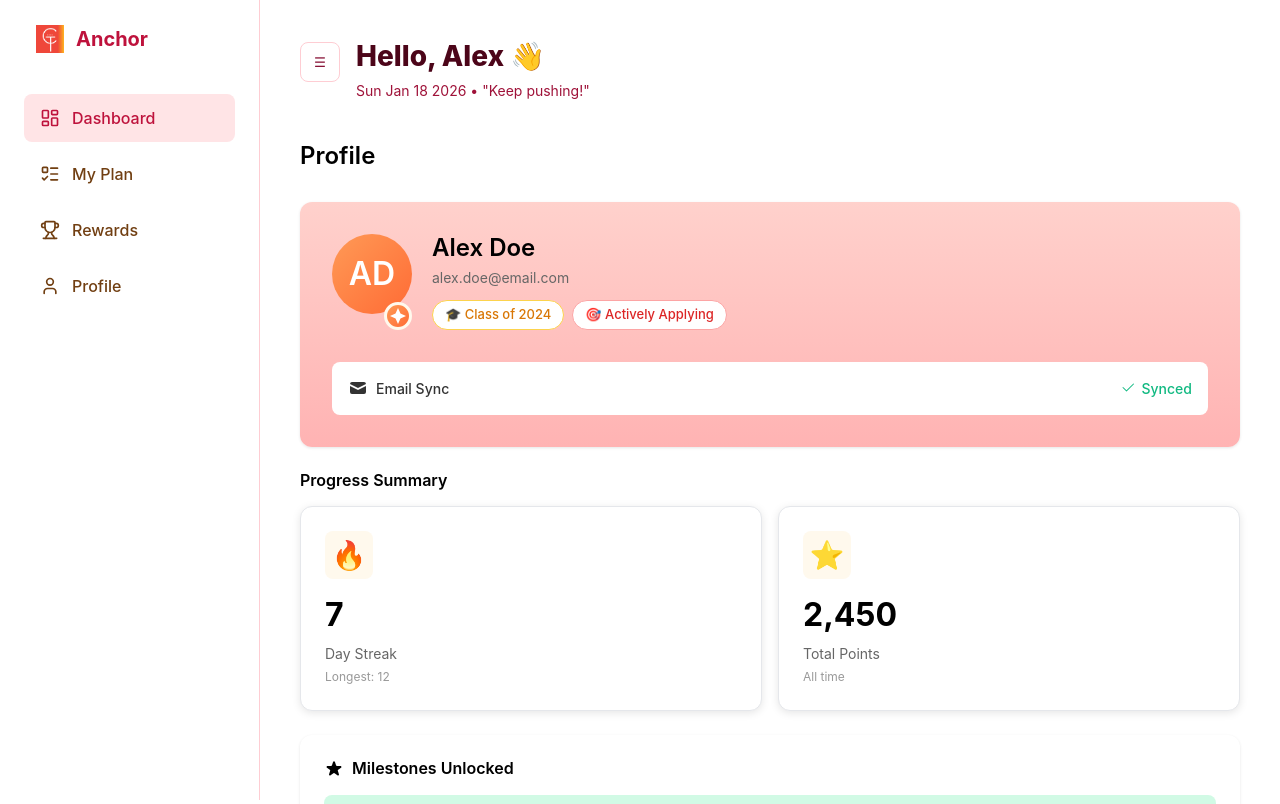
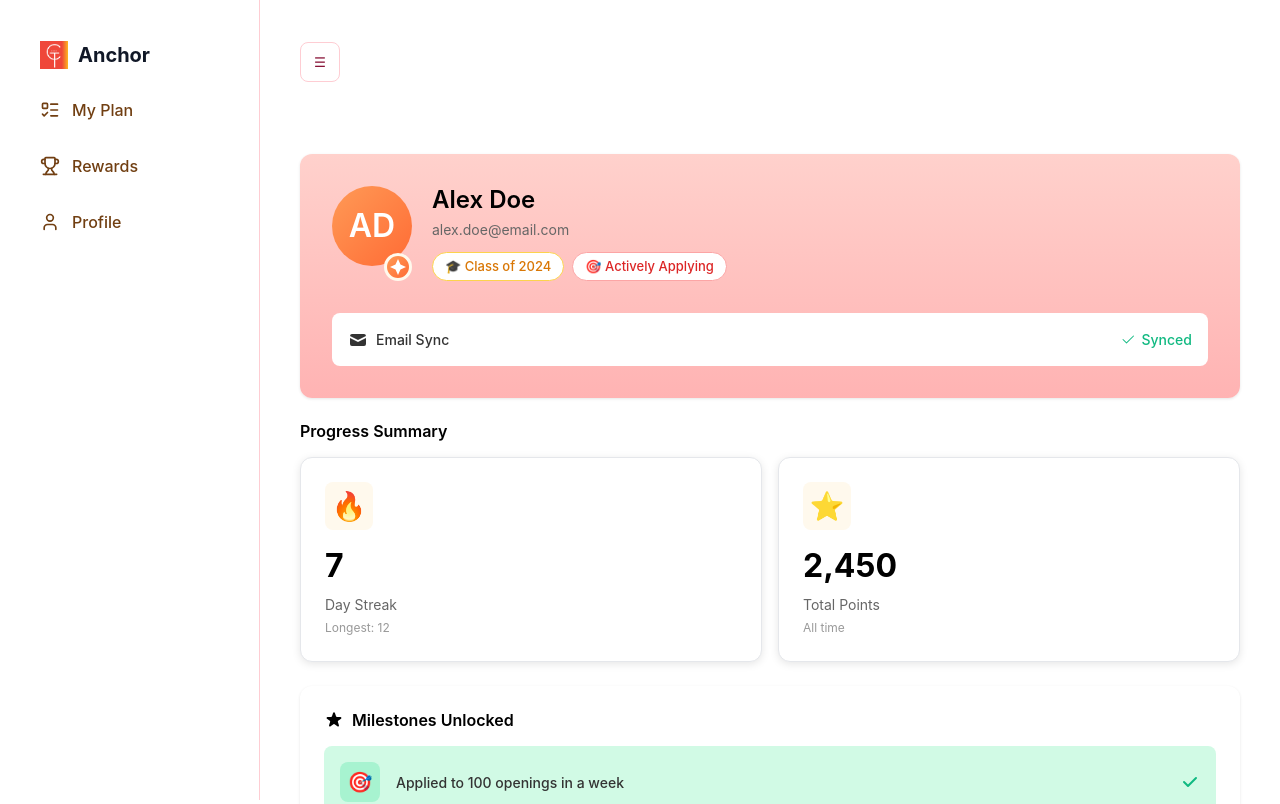
Before and after one commit to HemaDeekshitha/Anchor, a Next.js app in the folder web-frontend/website/: page /profile in a window 1280 px wide. Shown: the top 804 px of the page. Built offline with nearby package versions, Linux system fonts and the light colour scheme.

Commit message:
feat: Revamp dashboard UI with updated titles, improved layout, and enhanced sidebar navigation

```diff
--- a/web-frontend/website/src/components/LayoutWithSidebar.tsx
+++ b/web-frontend/website/src/components/LayoutWithSidebar.tsx
@@ -1,7 +1,8 @@
+// components/LayoutWithSidebar.tsx
 "use client";
 import React, { useEffect, useState } from "react";
-import Sidebar from "./Sidebar"; // Path as per your structure
-import styles from "./dashboard/dashboard.module.css"; // Using global layout styles
+import Sidebar from "./Sidebar";
+import styles from "./dashboard/dashboard.module.css";
 
 const LayoutWithSidebar = ({ children }: { children: React.ReactNode }) => {
   const [isSidebarOpen, setSidebarOpen] = useState(true);
@@ -23,19 +24,13 @@ const LayoutWithSidebar = ({ children }: { children: React.ReactNode }) => {
     <div className={styles.container}>
       <Sidebar isSidebarOpen={isSidebarOpen} hasMounted={hasMounted} />
       <main className={styles.mainContent}>
-        <header className={styles.header}>
-          <div className={styles.headerLeft}>
-            <button className={styles.menuBtn} onClick={handleToggle}>
-              ☰
-            </button>
-            <div className={styles.welcomeText}>
-              <h1>Hello, Alex 👋</h1>
-              <span className={styles.dateText}>
-                {new Date().toDateString()} • "Keep pushing!"
-              </span>
-            </div>
-          </div>
-        </header>
+        {/* 🔁 Only retains toggle button; no greeting */}
+        <div className={styles.header}>
+          <button className={styles.menuBtn} onClick={handleToggle}>
+            ☰
+          </button>
+        </div>
+
         {children}
       </main>
     </div>
--- a/web-frontend/website/src/components/Sidebar.tsx
+++ b/web-frontend/website/src/components/Sidebar.tsx
@@ -2,13 +2,8 @@
 "use client";
 import React from "react";
 import Link from "next/link";
-import {
-  LayoutDashboard,
-  ListTodo,
-  Trophy,
-  User,
-} from "lucide-react";
-import styles from "./dashboard/dashboard.module.css"; // Adjust the path based on your folder structure
+import { ListTodo, Trophy, User } from "lucide-react";
+import styles from "./dashboard/dashboard.module.css";
 
 interface SidebarProps {
   isSidebarOpen: boolean;
@@ -24,23 +19,28 @@ const Sidebar: React.FC<SidebarProps> = ({ isSidebarOpen, hasMounted }) => {
         !isSidebarOpen ? styles.sidebarCollapsed : ""
       }`}
     >
-      <div className={styles.brand}>
-        <img src="/assets/logo.png" alt="Anchor Logo" className={styles.brandIcon} />
+      {/* ✅ Brand Logo links to /dashboard */}
+      <Link href="/dashboard" className={styles.brand}>
+        <img
+          src="/assets/logo.png"
+          alt="Anchor Logo"
+          className={styles.brandIcon}
+        />
         <span>Anchor</span>
-      </div>
+      </Link>
 
-      <div className={`${styles.navItem} ${styles.navItemActive}`}>
-        <LayoutDashboard size={20} />
-        <span>Dashboard</span>
-      </div>
+      {/* ✅ Removed Dashboard nav item */}
+
       <div className={styles.navItem}>
         <ListTodo size={20} />
         <span>My Plan</span>
       </div>
+
       <div className={styles.navItem}>
         <Trophy size={20} />
         <span>Rewards</span>
       </div>
+
       <Link href="/profile" className={styles.navItem}>
         <User size={20} />
         <span>Profile</span>
--- a/web-frontend/website/src/components/dashboard/dashboard.module.css
+++ b/web-frontend/website/src/components/dashboard/dashboard.module.css
@@ -37,24 +37,26 @@
 }
 
 .brand {
-  display: flex; /* Aligns Icon + Text horizontally */
-  align-items: center; /* Centers them vertically */
-  gap: 12px; /* Space between icon and text */
+  display: flex;
+  align-items: center;
+  gap: 10px;
+  padding: 1rem;
+  font-size: 1.25rem;
+  font-weight: bold;
+  color: #111827;
+  text-decoration: none;
+  cursor: pointer;
+}
 
-  margin-bottom: 40px;
-  padding-left: 12px;
-  font-size: 20px;
-  font-weight: bold;
+.brand:hover {
   color: #be123c;
-  opacity: 1;
-  transition: opacity 0.2s;
 }
 
 .brandIcon {
-  width: 28px; /* Adjust size as needed */
+  width: 28px;
   height: 28px;
-  object-fit: contain;
 }
+
 /* Nav Items */
 .navItem {
   display: flex;
--- a/web-frontend/website/src/components/profile/profile.tsx
+++ b/web-frontend/website/src/components/profile/profile.tsx
@@ -12,8 +12,18 @@ interface Milestone {
 
 const Profile: React.FC = () => {
   const milestones: Milestone[] = [
-    { id: "1", icon: "🎯", text: "Applied to 100 openings in a week", completed: true },
-    { id: "2", icon: "💧", text: "Practiced DSA 7 days in a row", completed: true },
+    {
+      id: "1",
+      icon: "🎯",
+      text: "Applied to 100 openings in a week",
+      completed: true,
+    },
+    {
+      id: "2",
+      icon: "💧",
+      text: "Practiced DSA 7 days in a row",
+      completed: true,
+    },
     { id: "3", icon: "⭐", text: "Used AI Coach 5 times", completed: true },
     { id: "4", icon: "🏆", text: "Perfect week streak", completed: false },
   ];
@@ -21,15 +31,12 @@ const Profile: React.FC = () => {
   return (
     <LayoutWithSidebar>
       <div className={styles.profileContainer}>
-
-
         <div className={styles.profileHeader}>
           {/* <button className={styles.backButton}>
           <svg width="20" height="20" viewBox="0 0 20 20" fill="currentColor">
             <path d="M12.707 5.293a1 1 0 010 1.414L9.414 10l3.293 3.293a1 1 0 01-1.414 1.414l-4-4a1 1 0 010-1.414l4-4a1 1 0 011.414 0z" />
           </svg>
         </button> */}
-        <h1 className={styles.profileTitle}>Profile</h1>
         </div>
 
         <div className={styles.profileCard}>
@@ -58,7 +65,12 @@ const Profile: React.FC = () => {
 
           <div className={styles.emailSync}>
             <div className={styles.syncLabel}>
-            <svg width="20" height="20" viewBox="0 0 20 20" fill="currentColor">
+              <svg
+                width="20"
+                height="20"
+                viewBox="0 0 20 20"
+                fill="currentColor"
+              >
                 <path d="M2.003 5.884L10 9.882l7.997-3.998A2 2 0 0016 4H4a2 2 0 00-1.997 1.884z" />
                 <path d="M18 8.118l-8 4-8-4V14a2 2 0 002 2h12a2 2 0 002-2V8.118z" />
               </svg>
@@ -192,7 +204,10 @@ const Profile: React.FC = () => {
             </div>
 
             <div className={styles.progressBar}>
-            <div className={styles.progressFill} style={{ width: "72%" }}></div>
+              <div
+                className={styles.progressFill}
+                style={{ width: "72%" }}
+              ></div>
             </div>
 
             <div className={styles.taskStats}>
```
Also changed, not shown: web-frontend/website/src/app/page.tsx (+6 -4 lines), web-frontend/website/src/components/dashboard/Dashboard.tsx (+56 -18 lines). Lines whose indentation alone changed are shown as unchanged.
